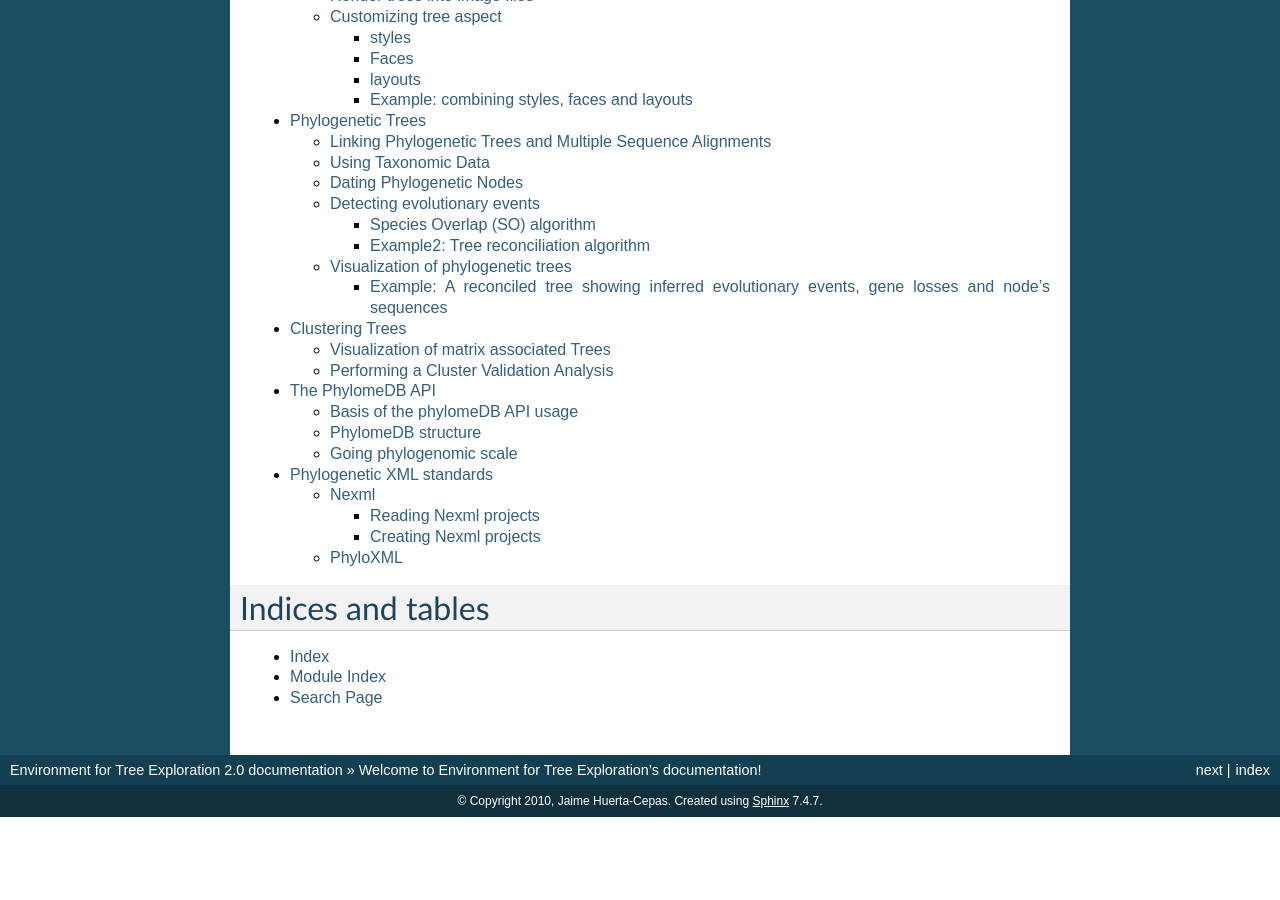
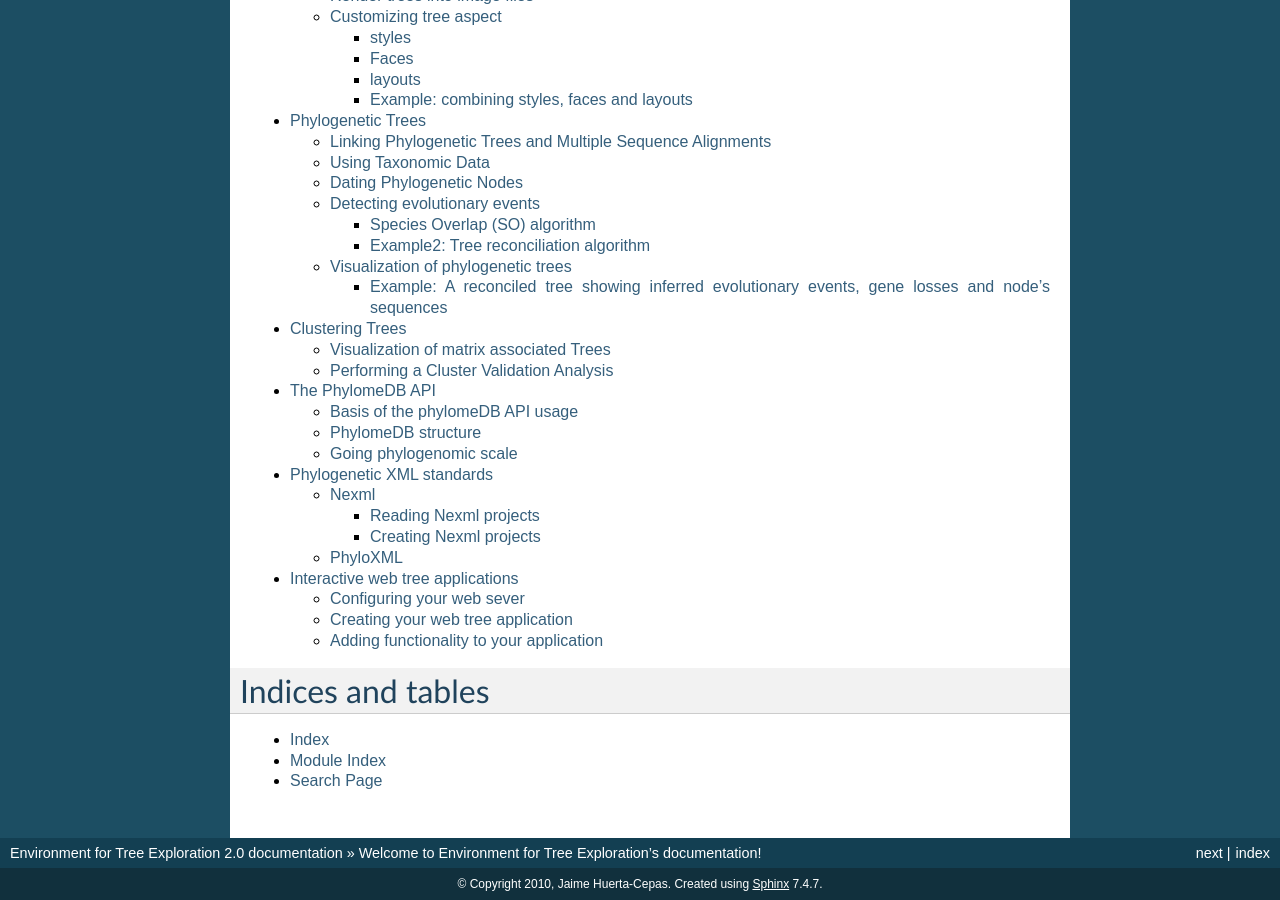
Before and after one commit to etetoolkit/ete, a Sphinx documentation site: the page built from doc/index.rst, in a window 1280 px wide and 900 px high, scrolled down 743 px. Built offline with Sphinx 7.4.7, drawn with Linux system fonts in a browser that asks for light colours; before the commit the page ends 1560 px from its top, so only the background shows below that; part of the change alters nothing that is shown.

Commit message:
webplugin doc

```diff
--- a/doc/index.rst
+++ b/doc/index.rst
@@ -18,6 +18,7 @@ Contents:
    tutorial_clustering
    tutorial_phylomedb
    tutorial_xml
+   tutorial_webplugin
 
 Indices and tables
 ==================
--- /dev/null
+++ b/doc/tutorial_webplugin.rst
@@ -0,0 +1,101 @@
+************************************
+Interactive web tree applications
+************************************
+
+.. versionadded:: 2.1
+
+Starting at version 2.1, ETE provides a module to interactively
+display trees in web pages.
+
+The :mod:`ete2.webplugin` module implements a transparent connector
+between ETE's functionality and python web application. For this, a
+`Web Server Gateway Interface (WSGI)
+<http://en.wikipedia.org/wiki/Web_Server_Gateway_Interface>`_
+application is provided.
+
+Through this application, you will be able to create custom web
+implementations to visualize and manipulate trees interactively. Some
+examples can be found at the `PhylomeDB tree browser
+<http://phylomedb.org/?q=search_tree&seqid=Phy00085K5_HUMAN>`_ or in
+the `ETE's online treeviewer <http://ete.cgenomics.org/treeview>`_.
+
+
+======================================
+Configuring your web sever
+======================================
+
+You will need to add support for WSGI application to your web
+server. In the following steps, an Apache2 web server will be assumed.
+
+* Install and activate the ``modwsgi`` module in Apache.
+
+* Configure your site to support WSGI.
+
+This is an example configuration file for the default site of your
+Apache server (usually at ``/ete/apache2/sites-available/default``):
+
+::
+
+  <VirtualHost *:80>
+   ServerAdmin webmaster@localhost
+
+   DocumentRoot /var/www
+   <Directory />
+          Options +FollowSymLinks
+          AllowOverride None
+   </Directory>
+
+   ErrorLog /var/log/apache2/error.log
+
+   # Possible values include: debug, info, notice, warn, error, crit,
+   # alert, emerg.
+   LogLevel warn
+
+   CustomLog /var/log/apache2/access.log combined
+
+   # ########################### #
+   # WSGI SPECIFIC CONFIG        #
+
+   WSGIDaemonProcess eteApp user=www-data group=www-data processes=1 threads=1
+   WSGIProcessGroup eteApp
+
+   <Directory /var/www/webplugin/>
+          Options +ExecCGI -MultiViews +SymLinksIfOwnerMatch
+          SetHandler wsgi-script
+          Order allow,deny
+          Allow from all
+          AddHandler wsgi-script .py
+   </Directory>
+
+   # END OF WSGI SPECIFIC CONFIG #
+   # ########################### #
+
+  </VirtualHost>
+
+
+======================================
+Creating your web tree application
+======================================
+
+ETE's web tree application uses WSGI in the backend, and a several
+javascript files in the frontend.
+
+The best way to start creating your web application is to make use of
+the ETE's webplugin examples. They can be found within the
+installation package (``examples/webplugin``) or downloaded from
+`XXXXXXXXX`_
+
+Copy the *webplugin* directory to the document root path of your
+site. Remember that *webplugin* directory path must be configured to
+execute WSGI applications in Apache config files.
+
+==========================================
+Adding functionality to your application
+==========================================
+
+blah blah
+
+::
+
+  webplugin/tmp/    # chmod 777
+  webplugin/wsgi/   # WSGI Apache enabled
```
